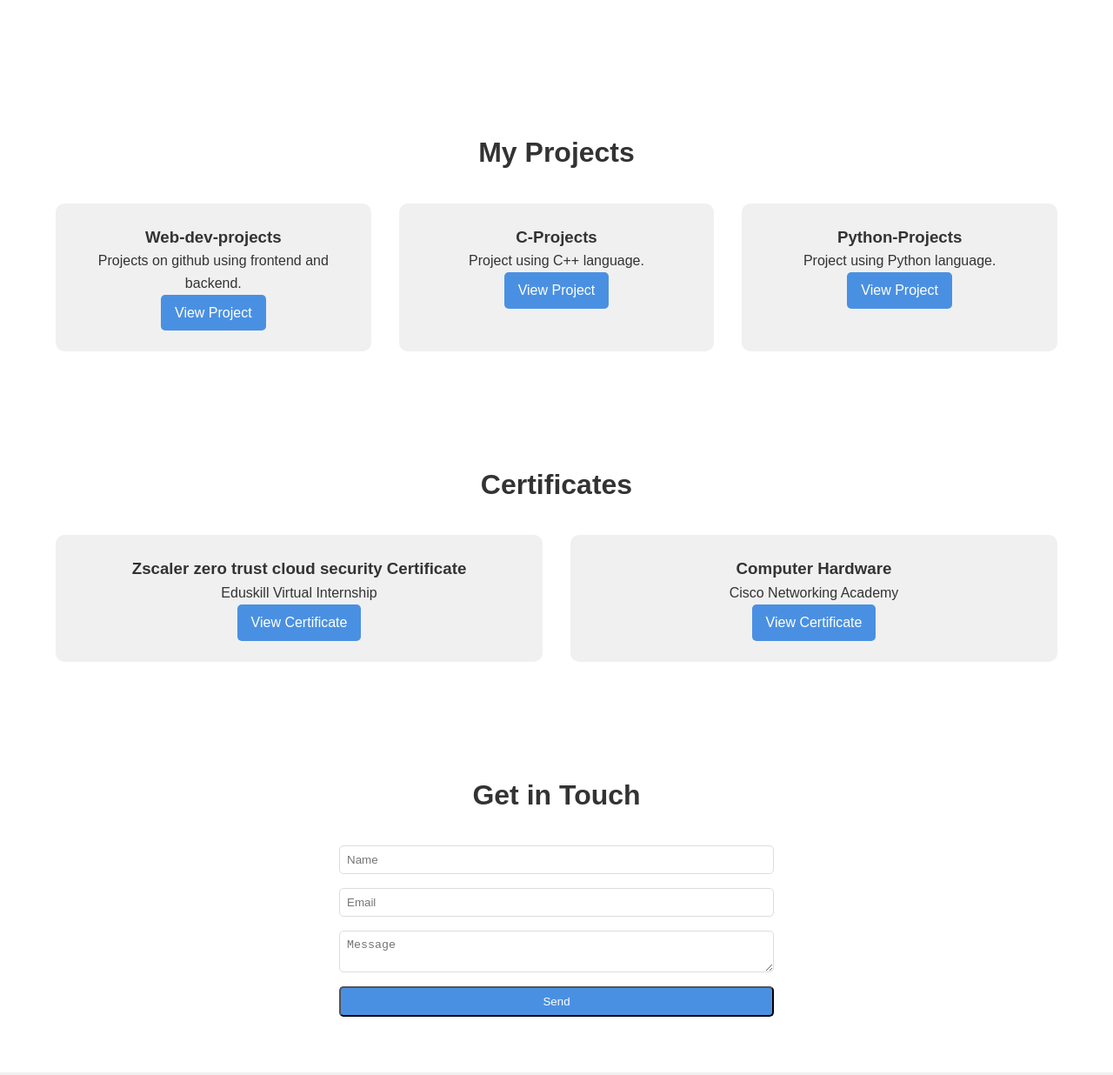
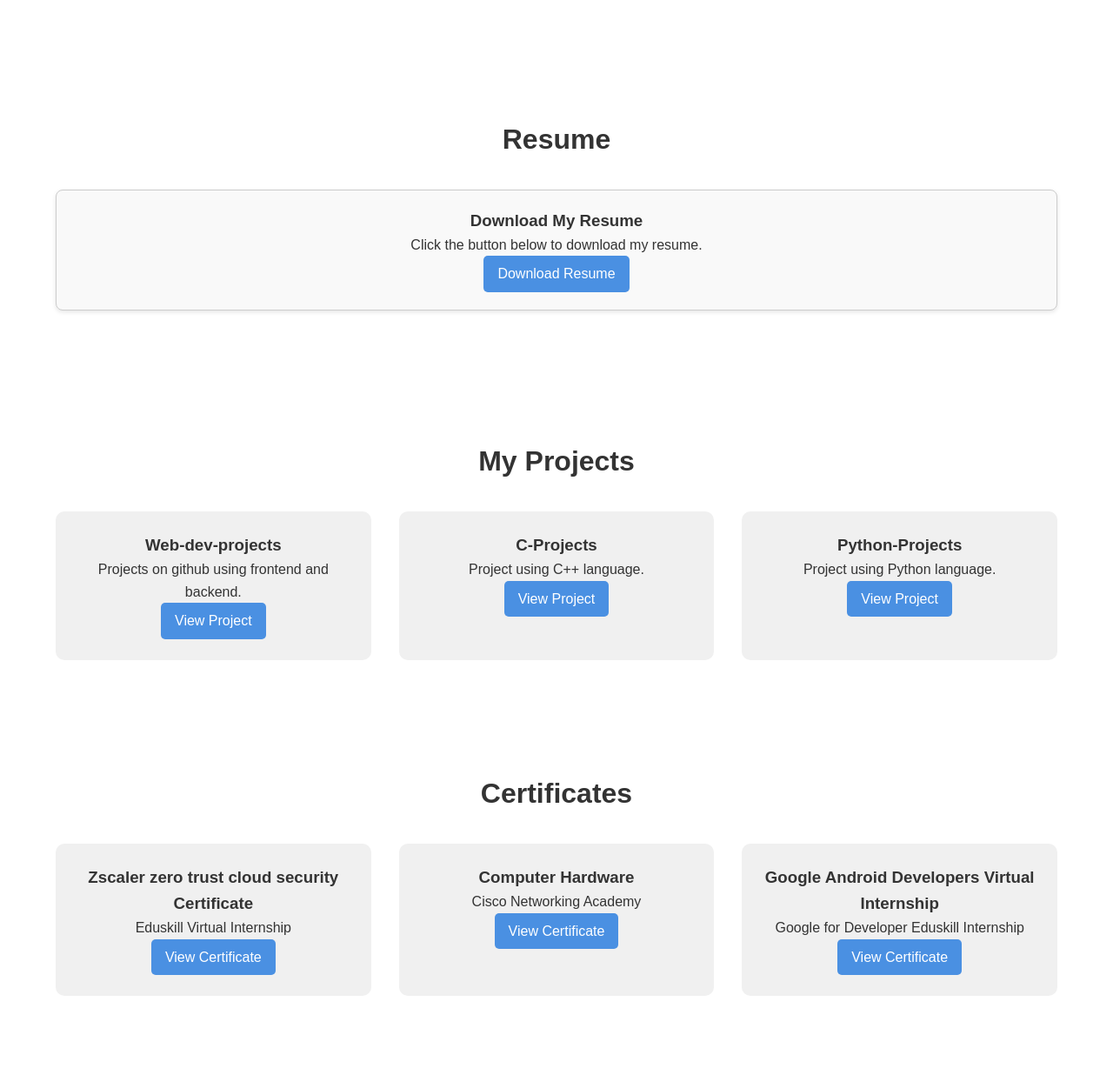
Before and after one commit to harshgupta2125/my_portfolio, a plain HTML site: page index.html in a window 1280 px wide. Shown: the part 1164-2400 px from the top of the page at 87% size. Drawn offline with nearby package versions, Linux system fonts and the light colour scheme.

Commit message:
resume uploaded

```diff
--- a/index.html
+++ b/index.html
@@ -16,6 +16,7 @@
             <ul>
                 <li><a href="#home">Home</a></li>
                 <li><a href="#about">About</a></li>
+                <li><a href="#Resume">Resume</a></li>
                 <li><a href="#projects">Projects</a></li>
                 <li><a href="#certificates">Certificates</a></li>
                 <li><a href="#contact">Contact</a></li>
@@ -45,6 +46,7 @@
             </div>
         </section>
 
+
         <section id="about">
             <h2>About Me</h2>
             <p>
@@ -52,9 +54,17 @@
             </p>
             <p>
                 As an aspiring technologist, I'm dedicated to honing my craft and staying at the forefront of industry trends. My academic journey, combined with hands-on project experience, has equipped me with a solid foundation in software development and web technologies. I'm excited to leverage my skills and enthusiasm to contribute to innovative projects and continue growing as a professional in the tech industry.
+                <br>
             </p>
-            <br>
+        </section>
 
+        <section id="Resume">
+            <h2>Resume</h2>
+            <div class="resume-card">
+                <h3>Download My Resume</h3>
+                <p>Click the button below to download my resume.</p>
+                <a href="resume.pdf" class="btn" download>Download Resume</a>
+            </div>
         </section>
 
         <section id="projects">
@@ -91,6 +101,11 @@
                     <p>Cisco Networking Academy</p>
                     <a href="Computer_Hardware_Basics_Badge20240207-29-i99rj.pdf" class="btn">View Certificate</a>
                 </div>
+                <div class="certificate-card">
+                    <h3>Google Android Developers Virtual Internship</h3>
+                    <p>Google for Developer Eduskill Internship</p>
+                    <a href="google.pdf" class="btn">View Certificate</a>
+                </div>
             </div>
         </section>
 
--- a/style.css
+++ b/style.css
@@ -100,6 +100,10 @@ section {
     padding: 4rem 5%;
 }
 
+#Resume{
+    text-align: center;
+    margin-top: 10px;
+}
 .hero {
     height: 100vh;
     display: flex;
@@ -248,3 +252,13 @@ footer {
 .notification.error {
     background-color: #f44336;
 }
+
+.resume-card {
+    border: 1px solid #ccc; /* Add a border */
+    border-radius: 8px; /* Rounded corners */
+    padding: 20px; /* Padding inside the card */
+    margin: 20px 0; /* Margin above and below the card */
+    text-align: center; /* Center the text */
+    background-color: #f9f9f9; /* Light background color */
+    box-shadow: 0 2px 5px rgba(0, 0, 0, 0.1); /* Subtle shadow */
+}
```
Also changed, not shown: 1 other file.
